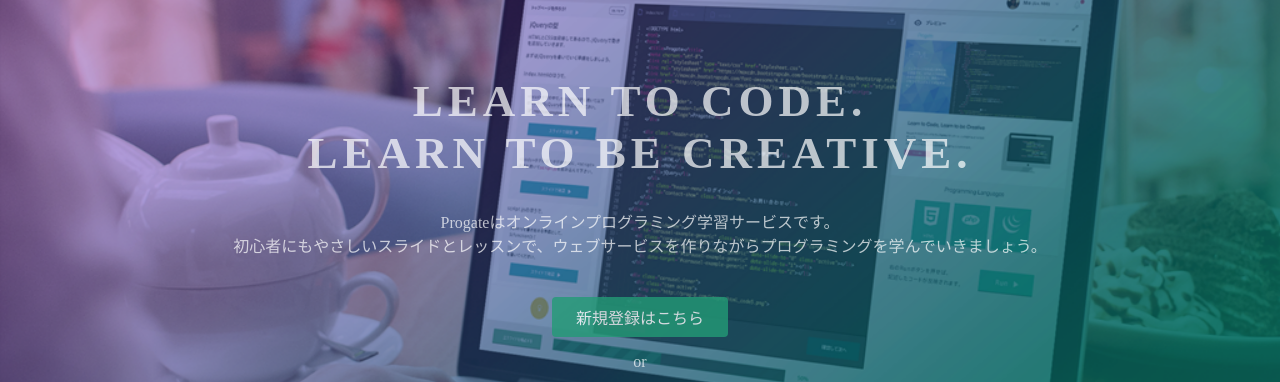
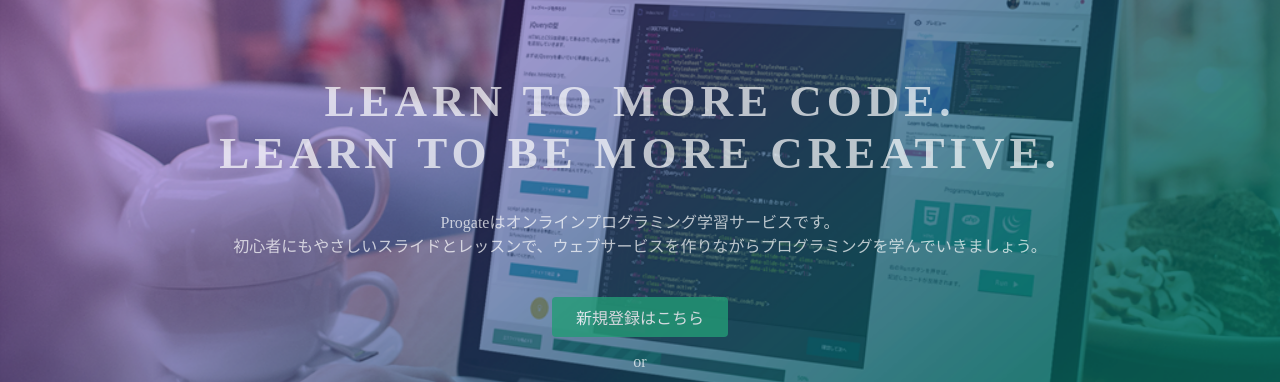
Before and after one commit to masa-git/masa-github.io, a plain HTML site: page index.html in a window 1280 px wide. Shown: the part 135-517 px from the top of the page. Drawn offline with Linux system fonts and the light colour scheme.

Commit message:
Update index.html

```diff
--- a/index.html
+++ b/index.html
@@ -23,7 +23,7 @@
   </header>
   <div class="top-wrapper">
     <div class="container">
-      <h1>LEARN TO CODE.<br>LEARN TO BE CREATIVE.</h1>
+      <h1>LEARN TO MORE CODE.<br>LEARN TO BE MORE CREATIVE.</h1>
       <p>Progateはオンラインプログラミング学習サービスです。<br>初心者にもやさしいスライドとレッスンで、ウェブサービスを作りながらプログラミングを学んでいきましょう。</p>
       <div class="btn-wrapper">
         <a href="#" class="btn signup">新規登録はこちら</a>
```
